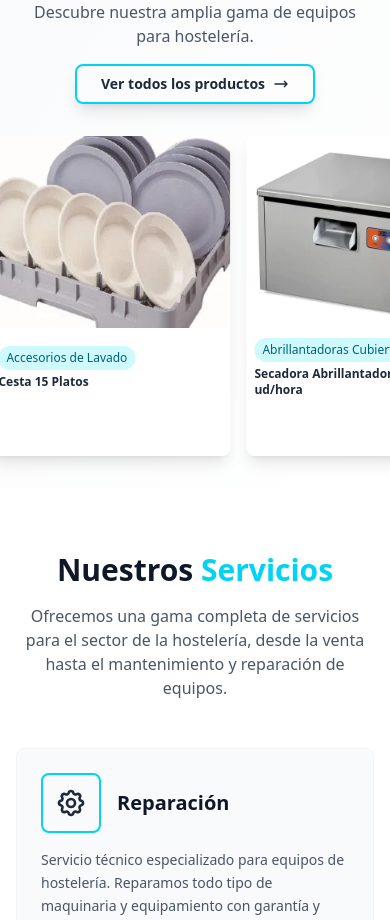
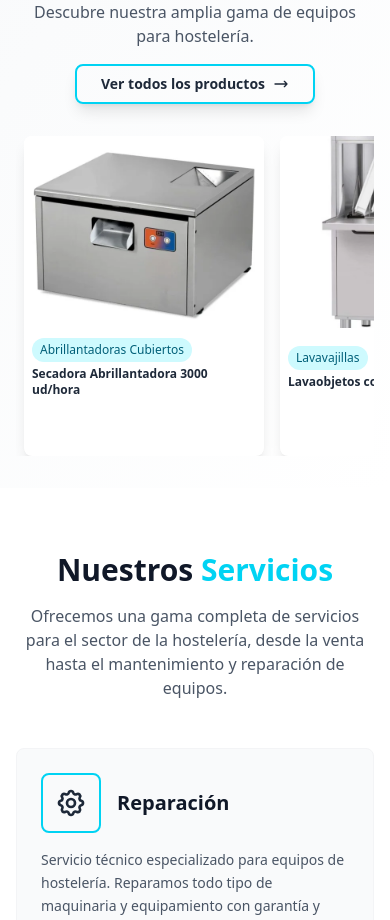
Before and after one commit to calfrio-es/Calfrio.es, a React (Vite) app: page /inicio in a window 390 px wide. Shown: the part 1660-2580 px from the top of the page. Built offline with nearby package versions, Linux system fonts and the light colour scheme.

Commit message:
Elimina la animación de desplazamiento en dispositivos móviles y ajusta el comportamiento de desplazamiento a suave. Además, se eliminan productos destacados innecesarios en el componente ProductsInicio para simplificar la lista de productos.

```diff
--- a/src/index.css
+++ b/src/index.css
@@ -35,7 +35,9 @@ body {
 /* Animación más rápida para móviles */
 @media (max-width: 768px) {
   .animate-scroll-left {
-    animation: scroll-left 35s linear infinite;
+    animation: none;
+    overflow-x: auto;
+    scroll-behavior: smooth;
   }
 }
 
--- a/src/pages/inicio/sections/ProductsInicio.jsx
+++ b/src/pages/inicio/sections/ProductsInicio.jsx
@@ -14,14 +14,6 @@ const ProductsInicio = () => {
 
   // Productos destacados para mostrar en la animación
   const productosDestacados = [
-    {
-      id: 1,
-      name: "Cesta 15 Platos",
-      category: "Accesorios de Lavado",
-      description: "Cesta para 15 platos de 500 x 500 x 100h mm",
-      image: cesta15platos,
-      slug: "cesta-15-platos"
-    },
     {
       id: 10,
       name: "Secadora Abrillantadora 3000 ud/hora",
```
